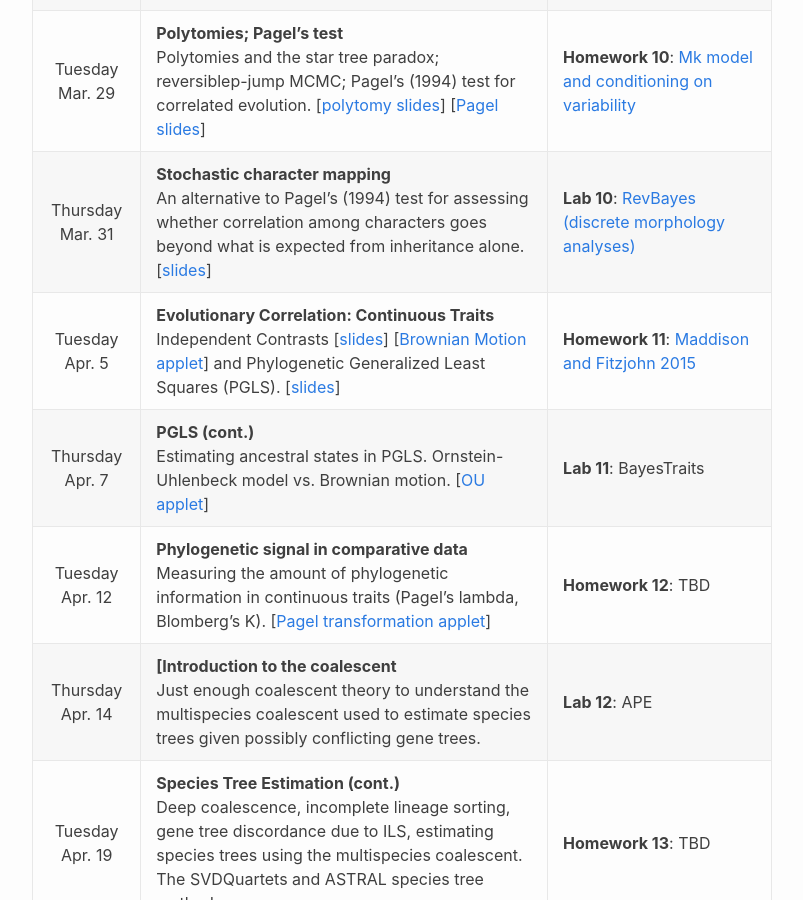
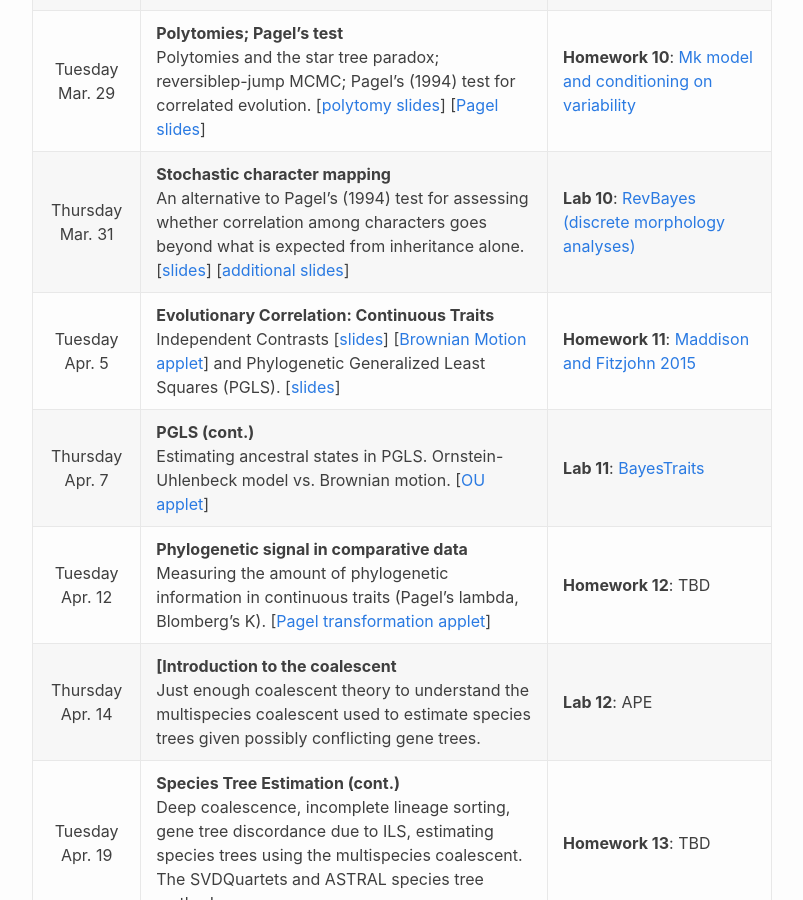
Before and after one commit to plewis/plewis.github.io, a Jekyll site: the page built from phylogenetics/phylogenetics2022.md, in a window 1280 px wide and 900 px high, scrolled down 3583 px. Shown: the whole window, without its empty margins (238-1041 px from the left). Built offline with Jekyll 4.4.1, drawn with Linux system fonts in a browser that asks for light colours; emoji names are drawn with the system emoji font.

Commit message:
updated lecture schedule

```diff
--- a/phylogenetics/phylogenetics2022.md
+++ b/phylogenetics/phylogenetics2022.md
@@ -38,9 +38,9 @@ Thursday Mar. 17        | **SPRING BREAK** |
 Tuesday Mar.  22        | **Bayes factors and Bayesian model selection**<br/> Bayes factors, steppingstone estimation of marginal likelihood, BIC vs. AIC \[[slides](https://hydrodictyon.eeb.uconn.edu/people/plewis/courses/phylogenetics/lectures/2022/BayesianModelSelection.pdf)\] | **Homework 9**: [Dirichlet Process Priors](/hw9/)
 Thursday Mar. 24        | **Discrete morphological models**<br/>Introduction to discrete morphological models; Mk model; conditioning on variability. \[[slides](https://hydrodictyon.eeb.uconn.edu/people/plewis/courses/phylogenetics/lectures/2022/MorphModels.pdf)\] | **Lab 9**: [Introduction to RevBayes](/revbayes/)
 Tuesday Mar. 29         | **Polytomies; Pagel's test**<br/> Polytomies and the star tree paradox; reversiblep-jump MCMC; Pagel’s (1994) test for correlated evolution. \[[polytomy slides](https://hydrodictyon.eeb.uconn.edu/people/plewis/courses/phylogenetics/lectures/2022/Polytomies.pdf)\] \[[Pagel slides](https://hydrodictyon.eeb.uconn.edu/people/plewis/courses/phylogenetics/lectures/2022/Pagel.pdf)\]| **Homework 10**: [Mk model and conditioning on variability](/hw10/)
-Thursday Mar. 31         | **Stochastic character mapping**<br/> An alternative to Pagel’s (1994) test for assessing whether correlation among characters goes beyond what is expected from inheritance alone. \[[slides](https://hydrodictyon.eeb.uconn.edu/people/plewis/courses/phylogenetics/lectures/2022/StochasticMapping.pdf)\] | **Lab 10**: [RevBayes (discrete morphology analyses)](/morph/)
+Thursday Mar. 31         | **Stochastic character mapping**<br/> An alternative to Pagel’s (1994) test for assessing whether correlation among characters goes beyond what is expected from inheritance alone. \[[slides](https://hydrodictyon.eeb.uconn.edu/people/plewis/courses/phylogenetics/lectures/2022/StochasticMapping.pdf)\] \[[additional slides](https://hydrodictyon.eeb.uconn.edu/people/plewis/courses/phylogenetics/lectures/2022/StochasticMapping2.pdf)\] | **Lab 10**: [RevBayes (discrete morphology analyses)](/morph/)
 <a name="today"/>Tuesday Apr. 5          | **Evolutionary Correlation: Continuous Traits**<br/> Independent Contrasts \[[slides](https://hydrodictyon.eeb.uconn.edu/people/plewis/courses/phylogenetics/lectures/2022/IndependentContrasts.pdf)\] \[[Brownian Motion applet](/applets/ou/)\] and Phylogenetic Generalized Least Squares (PGLS). \[[slides](https://hydrodictyon.eeb.uconn.edu/people/plewis/courses/phylogenetics/lectures/2022/PGLS1.pdf)\] | **Homework 11**: [Maddison and Fitzjohn 2015](/hw11/)
-Thursday Apr. 7         | **PGLS (cont.)**<br/> Estimating ancestral states in PGLS. Ornstein-Uhlenbeck model vs. Brownian motion. \[[OU applet](/applets/ou/)\] | **Lab 11**: BayesTraits
+Thursday Apr. 7         | **PGLS (cont.)**<br/> Estimating ancestral states in PGLS. Ornstein-Uhlenbeck model vs. Brownian motion. \[[OU applet](/applets/ou/)\] | **Lab 11**: [BayesTraits](/bayes-traits/)
 Tuesday Apr. 12         | **Phylogenetic signal in comparative data**<br/> Measuring the amount of phylogenetic information in continuous traits (Pagel’s lambda, Blomberg’s K). \[[Pagel transformation applet](/applets/pagel/)\] | **Homework 12**: TBD
 Thursday Apr. 14        | **[Introduction to the coalescent**<br/>Just enough coalescent theory to understand the multispecies coalescent used to estimate species trees given possibly conflicting gene trees. | **Lab 12**: APE
 Tuesday Apr. 19         | **Species Tree Estimation (cont.)**<br/> Deep coalescence, incomplete lineage sorting, gene tree discordance due to ILS, estimating species trees using the multispecies coalescent. The SVDQuartets and ASTRAL species tree methods. | **Homework 13**: TBD
```
